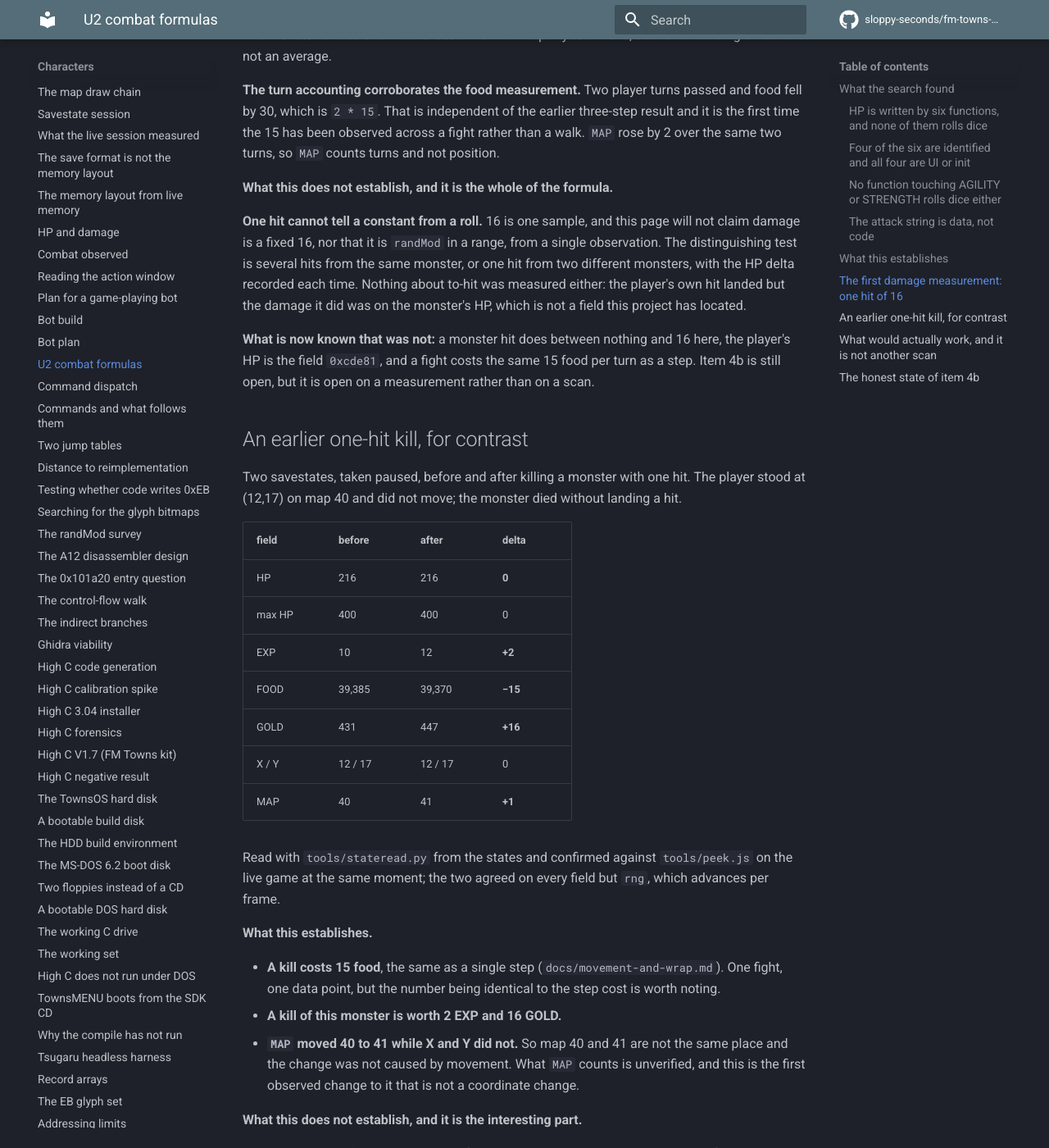
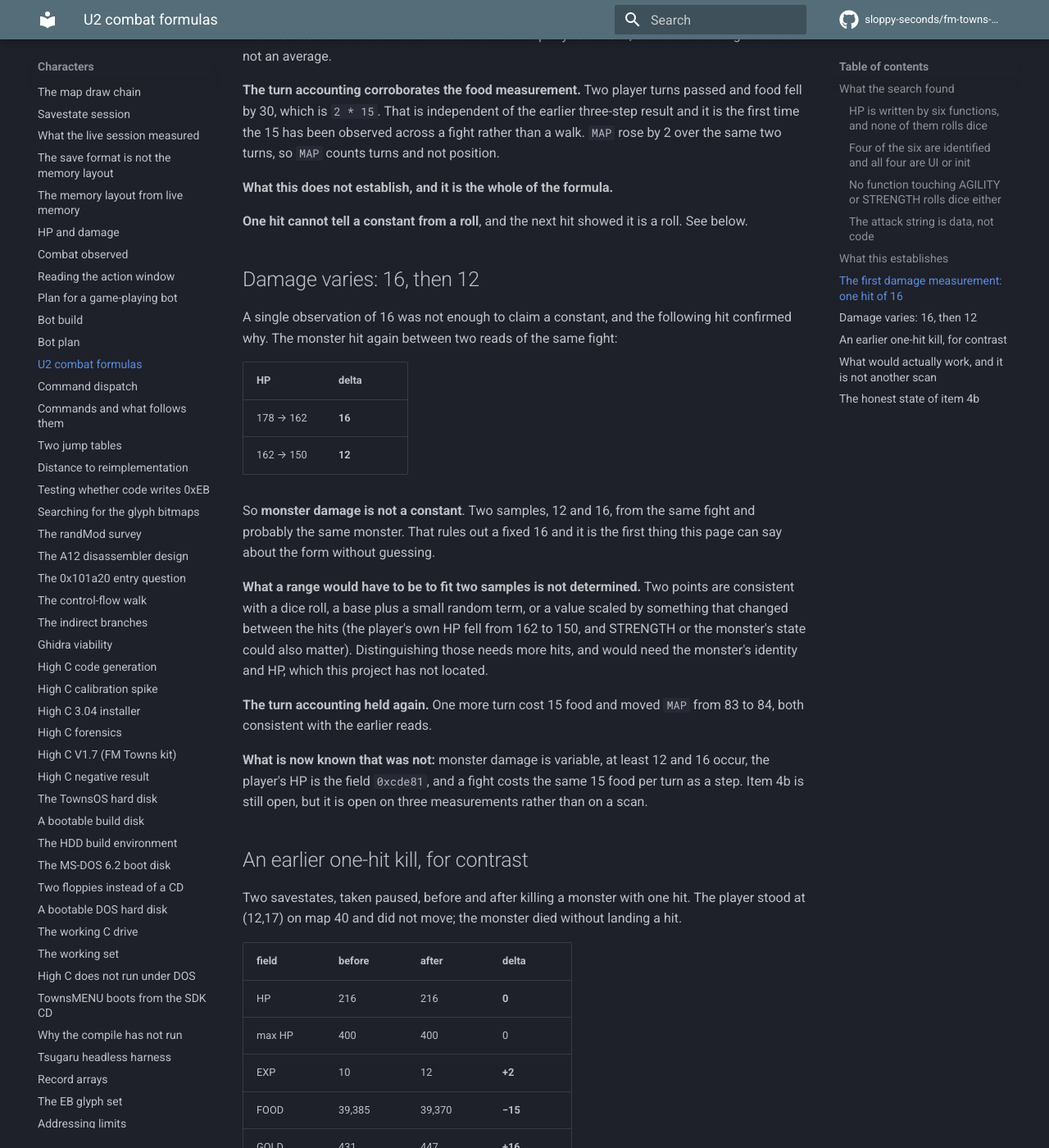
Before and after one commit to sloppy-seconds/fm-towns-ultima, an MkDocs documentation site: the page built from docs/combat-formulas.md, in a window 1280 px wide and 1400 px high, scrolled down 2787 px. Shown: the whole window at 82% size. Built offline with MkDocs 1.6.1 and Material for MkDocs 9.7.7, drawn with Linux system fonts in a browser that asks for light colours; comment, search, counter and statistics services are not loaded.

Commit message:
Damage varies: 16 then 12, so it is a roll and not a constant
The previous commit recorded 16 from one hit and explicitly declined to call it a constant from
a single sample. The next hit proved that caution correct: between two reads of the same fight HP
went 162 to 150, a delta of 12 while the first was 16.

  HP 178 -> 162   16
  HP 162 -> 150   12

Two samples from the same fight, probably the same monster, differing. That rules out a fixed 16
and is the first thing this page can say about the form without inventing it.

What two points do NOT determine: a dice roll, a base plus a small random term, and a value
scaled by something that changed between hits (the player's HP fell, and STRENGTH or the
monster's state could matter) all fit. Separating them needs more hits plus the monster's identity
and HP, which this project has not located.

Turn accounting held again: one more turn cost 15 food and moved MAP from 83 to 84.

```diff
--- a/docs/combat-formulas.md
+++ b/docs/combat-formulas.md
@@ -102,16 +102,34 @@ same two turns, so `MAP` counts turns and not position.
 
 **What this does not establish, and it is the whole of the formula.**
 
-**One hit cannot tell a constant from a roll.** 16 is one sample, and this page will not claim
-damage is a fixed 16, nor that it is `randMod` in a range, from a single observation. The
-distinguishing test is several hits from the same monster, or one hit from two different
-monsters, with the HP delta recorded each time. Nothing about to-hit was measured either: the
-player's own hit landed but the damage it did was on the monster's HP, which is not a field this
-project has located.
+**One hit cannot tell a constant from a roll**, and the next hit showed it is a roll. See below.
 
-**What is now known that was not:** a monster hit does between nothing and 16 here, the player's
-HP is the field `0xcde81`, and a fight costs the same 15 food per turn as a step. Item 4b is
-still open, but it is open on a measurement rather than on a scan.
+## Damage varies: 16, then 12
+
+A single observation of 16 was not enough to claim a constant, and the following hit confirmed why.
+The monster hit again between two reads of the same fight:
+
+| HP | delta |
+|---|---|
+| 178 → 162 | **16** |
+| 162 → 150 | **12** |
+
+So **monster damage is not a constant**. Two samples, 12 and 16, from the same fight and probably
+the same monster. That rules out a fixed 16 and it is the first thing this page can say about the
+form without guessing.
+
+**What a range would have to be to fit two samples is not determined.** Two points are consistent
+with a dice roll, a base plus a small random term, or a value scaled by something that changed
+between the hits (the player's own HP fell from 162 to 150, and STRENGTH or the monster's state
+could also matter). Distinguishing those needs more hits, and would need the monster's identity
+and HP, which this project has not located.
+
+**The turn accounting held again.** One more turn cost 15 food and moved `MAP` from 83 to 84, both
+consistent with the earlier reads.
+
+**What is now known that was not:** monster damage is variable, at least 12 and 16 occur, the
+player's HP is the field `0xcde81`, and a fight costs the same 15 food per turn as a step. Item 4b
+is still open, but it is open on three measurements rather than on a scan.
 
 ## An earlier one-hit kill, for contrast
 
```
